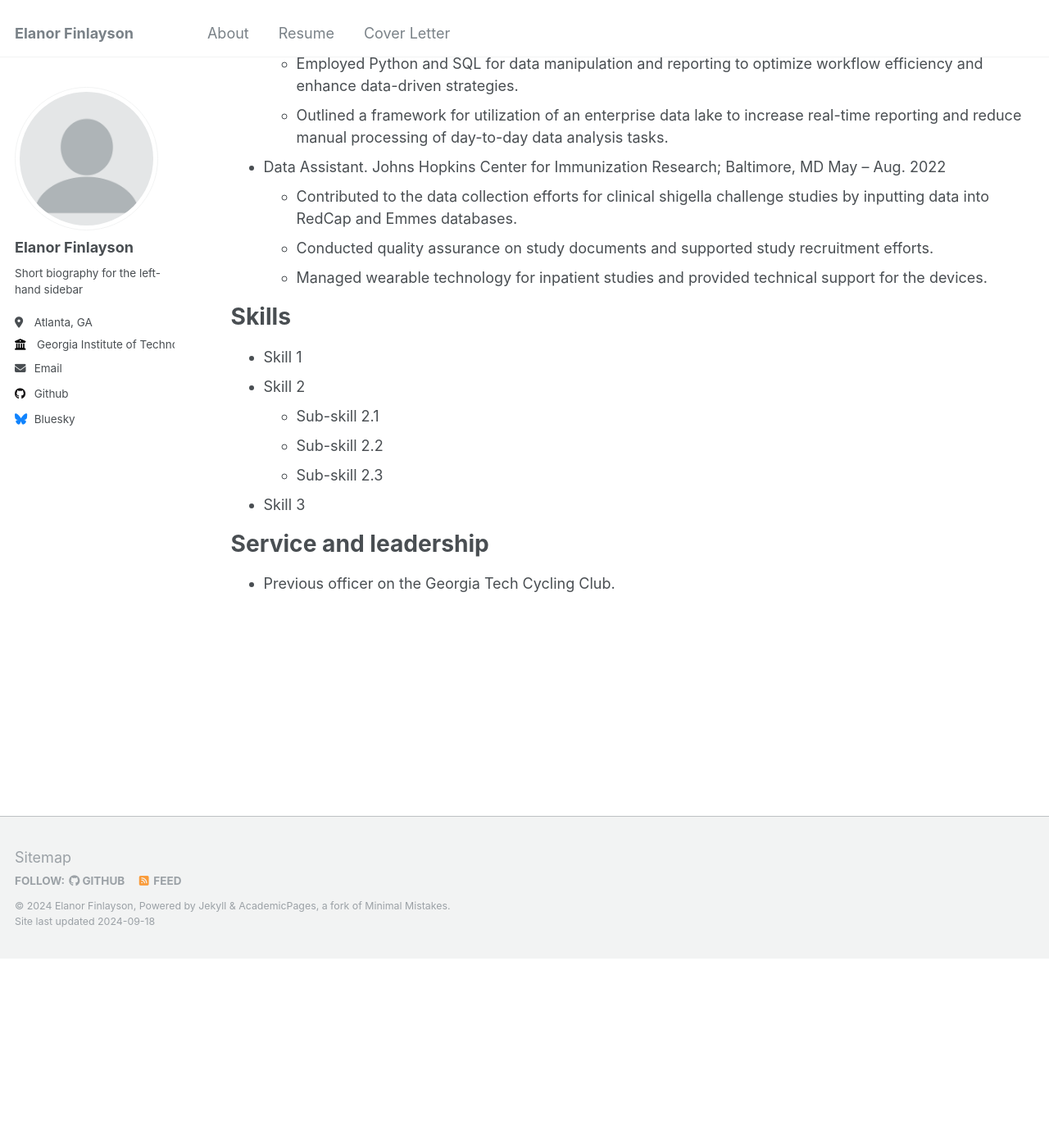
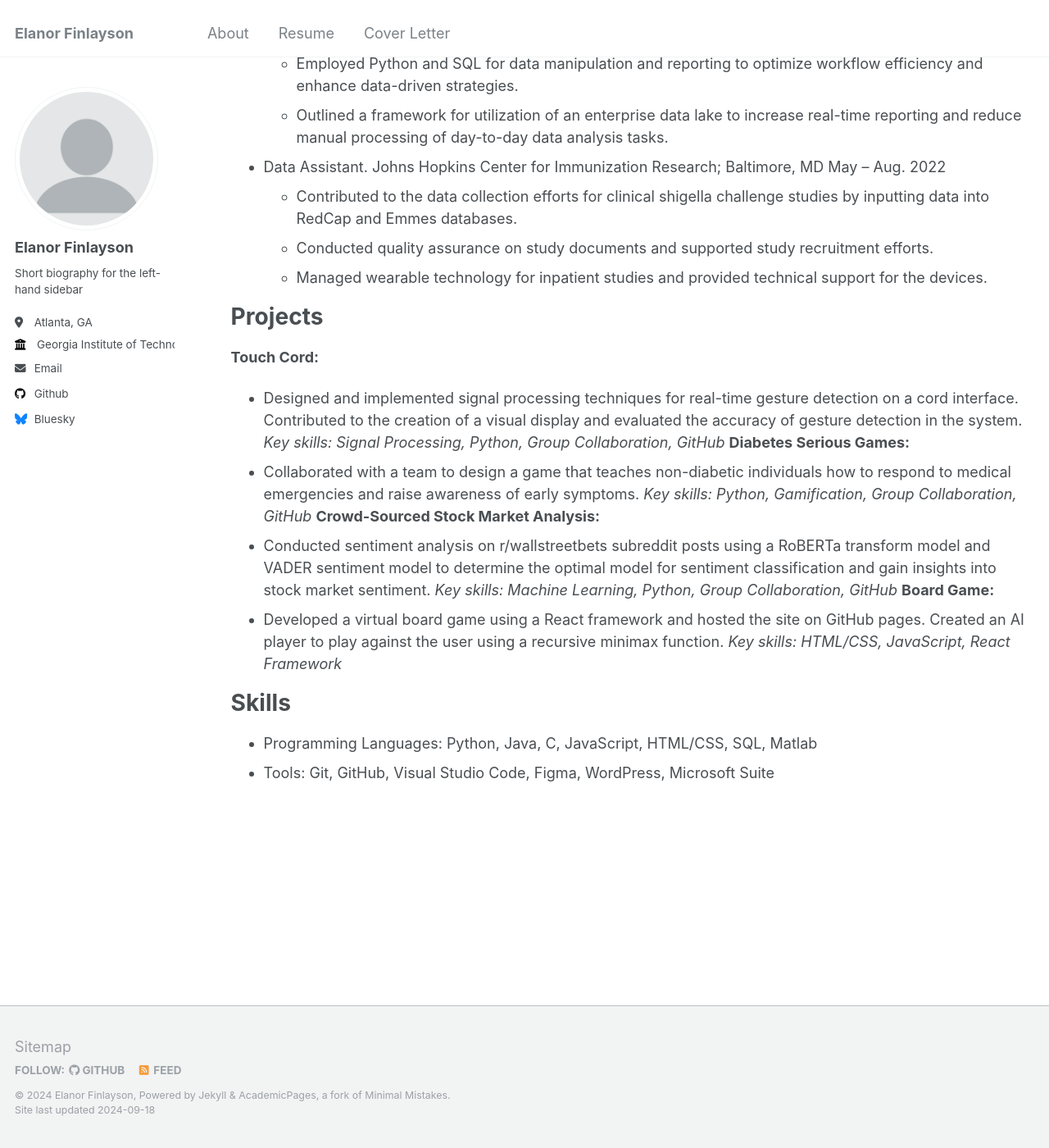
Before and after one commit to efin396/efin396.github.io, a Jekyll site: the page built from _pages/cv.md, in a window 1280 px wide and 1400 px high, scrolled down 512 px. Shown: the whole window at 82% size. Built offline with Jekyll 4.4.1, drawn with Linux system fonts in a browser that asks for light colours; before the commit the page ends 1681 px from its top, so only the background shows below that.

Commit message:
Update cv.md

```diff
--- a/_pages/cv.md
+++ b/_pages/cv.md
@@ -37,17 +37,28 @@ and Emmes databases.
   * Conducted quality assurance on study documents and supported study recruitment efforts.
   * Managed wearable technology for inpatient studies and provided technical support for the devices.
 
+Projects
+======
+
+**Touch Cord:**
+* Designed and implemented signal processing techniques for real-time gesture detection on a cord interface.
+Contributed to the creation of a visual display and evaluated the accuracy of gesture detection in the system.
+_Key skills: Signal Processing, Python, Group Collaboration, GitHub_
+**Diabetes Serious Games:**
+* Collaborated with a team to design a game that teaches non-diabetic individuals how to respond to medical
+emergencies and raise awareness of early symptoms.
+_Key skills: Python, Gamification, Group Collaboration, GitHub_
+**Crowd-Sourced Stock Market Analysis:**
+* Conducted sentiment analysis on r/wallstreetbets subreddit posts using a RoBERTa transform model and VADER
+sentiment model to determine the optimal model for sentiment classification and gain insights into stock market
+sentiment.
+_Key skills: Machine Learning, Python, Group Collaboration, GitHub_
+**Board Game:**
+* Developed a virtual board game using a React framework and hosted the site on GitHub pages. Created an AI
+player to play against the user using a recursive minimax function.
+_Key skills: HTML/CSS, JavaScript, React Framework_
 
 Skills
 ======
-* Skill 1
-* Skill 2
-  * Sub-skill 2.1
-  * Sub-skill 2.2
-  * Sub-skill 2.3
-* Skill 3
-
-
-Service and leadership
-======
-* Previous officer on the Georgia Tech Cycling Club.
+* Programming Languages: Python, Java, C, JavaScript, HTML/CSS, SQL, Matlab
+* Tools: Git, GitHub, Visual Studio Code, Figma, WordPress, Microsoft Suite
```
